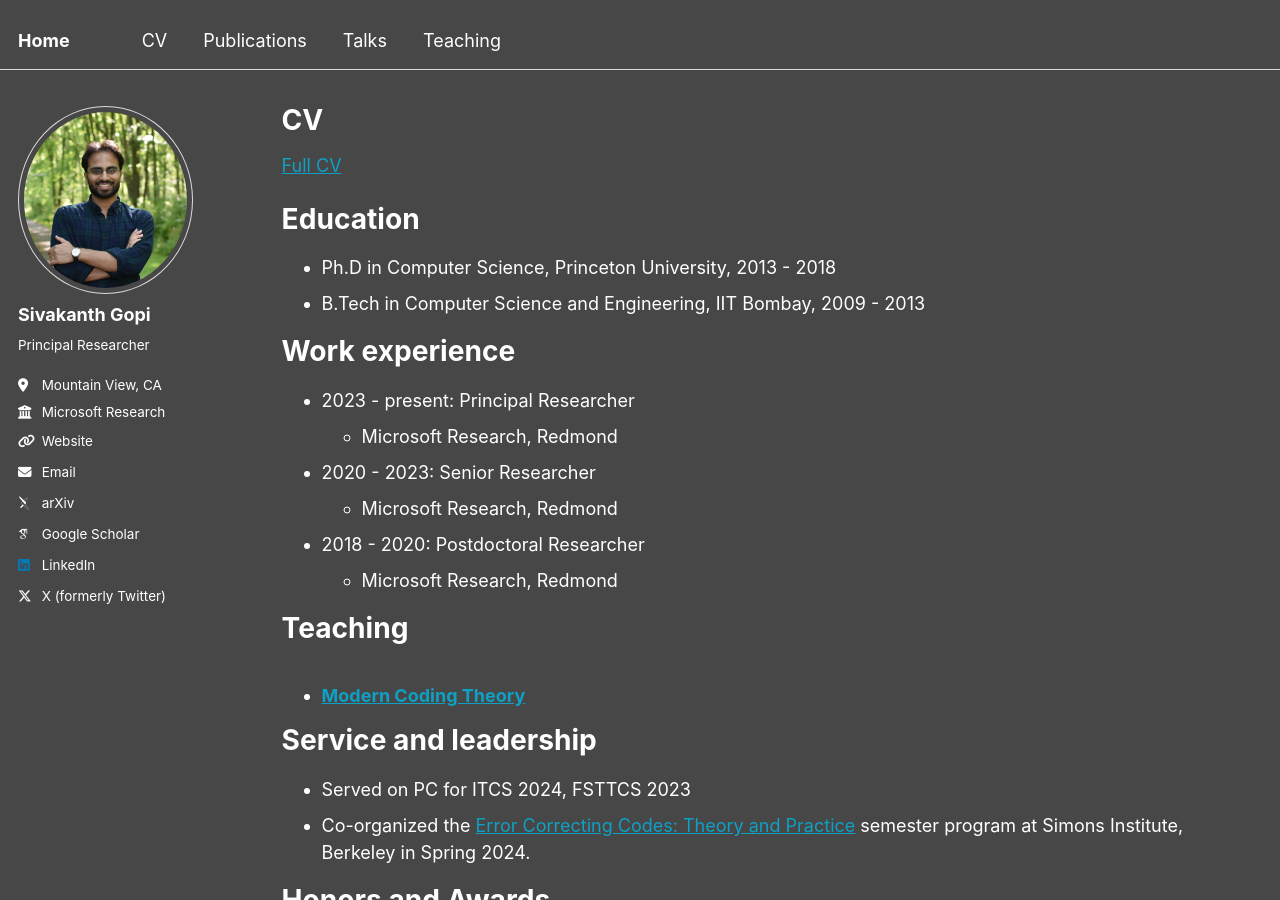
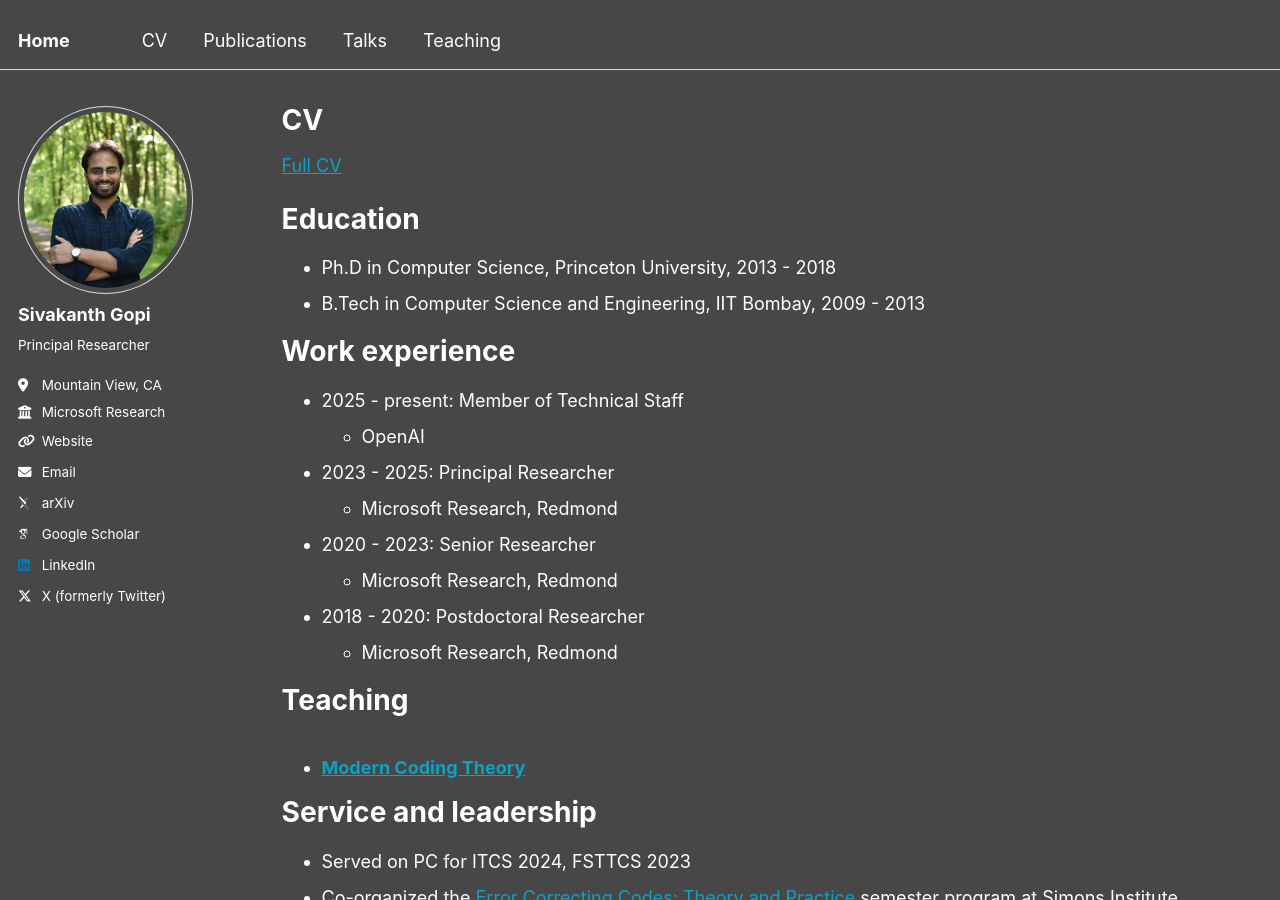
Before and after one commit to gopisivakanth/gopisivakanth.github.io, a Jekyll site: the page built from _pages/cv.md, in a window 1280 px wide and 900 px high. Built offline with Jekyll 4.4.1, drawn with Linux system fonts in a browser that asks for light colours; some web fonts are replaced.

Commit message:
Update cv.md

```diff
--- a/_pages/cv.md
+++ b/_pages/cv.md
@@ -18,7 +18,9 @@ Education
 
 Work experience
 ======
-* 2023 - present: Principal Researcher
+* 2025 - present: Member of Technical Staff
+  * OpenAI
+* 2023 - 2025: Principal Researcher
   * Microsoft Research, Redmond
 * 2020 - 2023: Senior Researcher
   * Microsoft Research, Redmond
```
